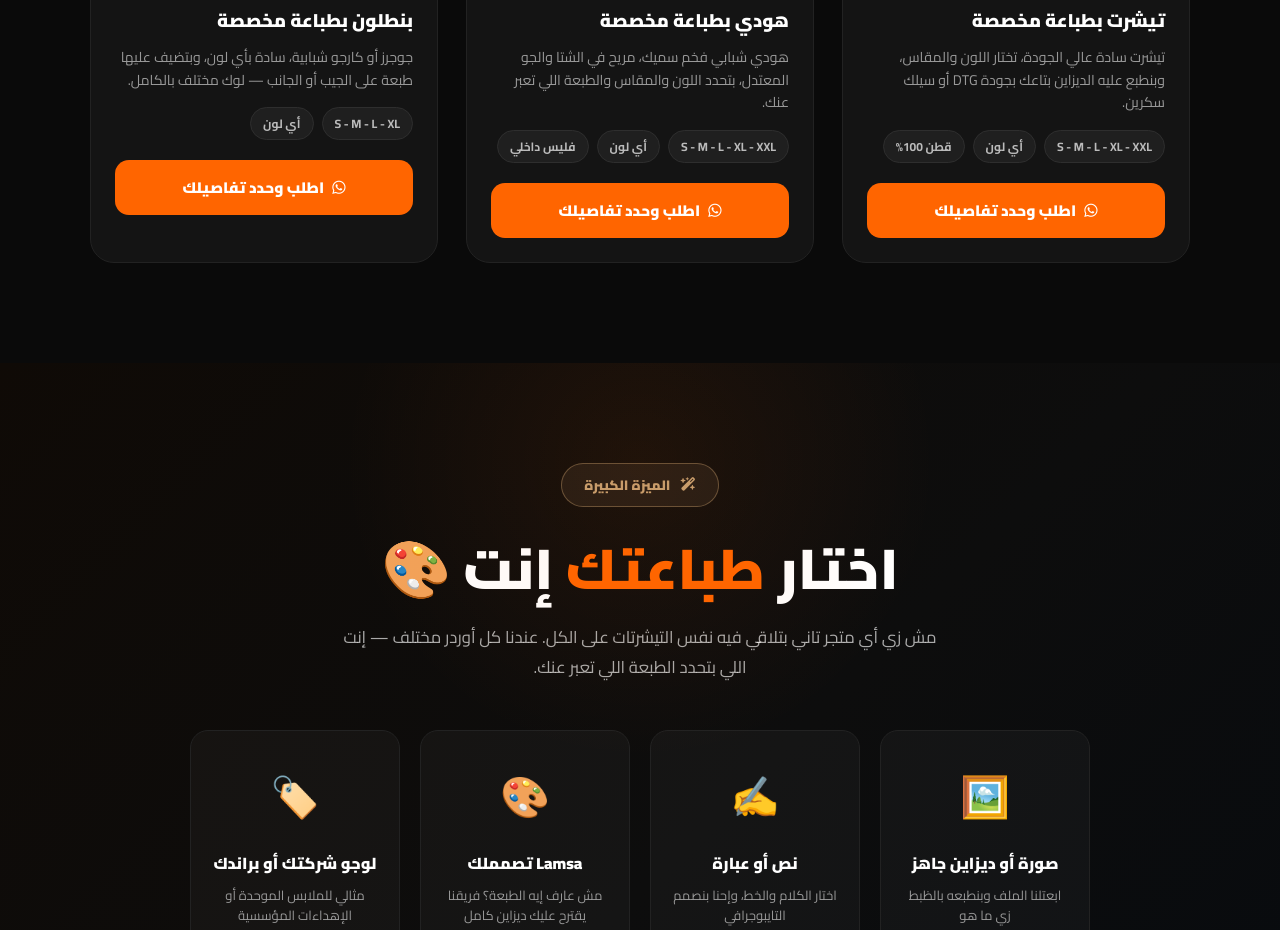
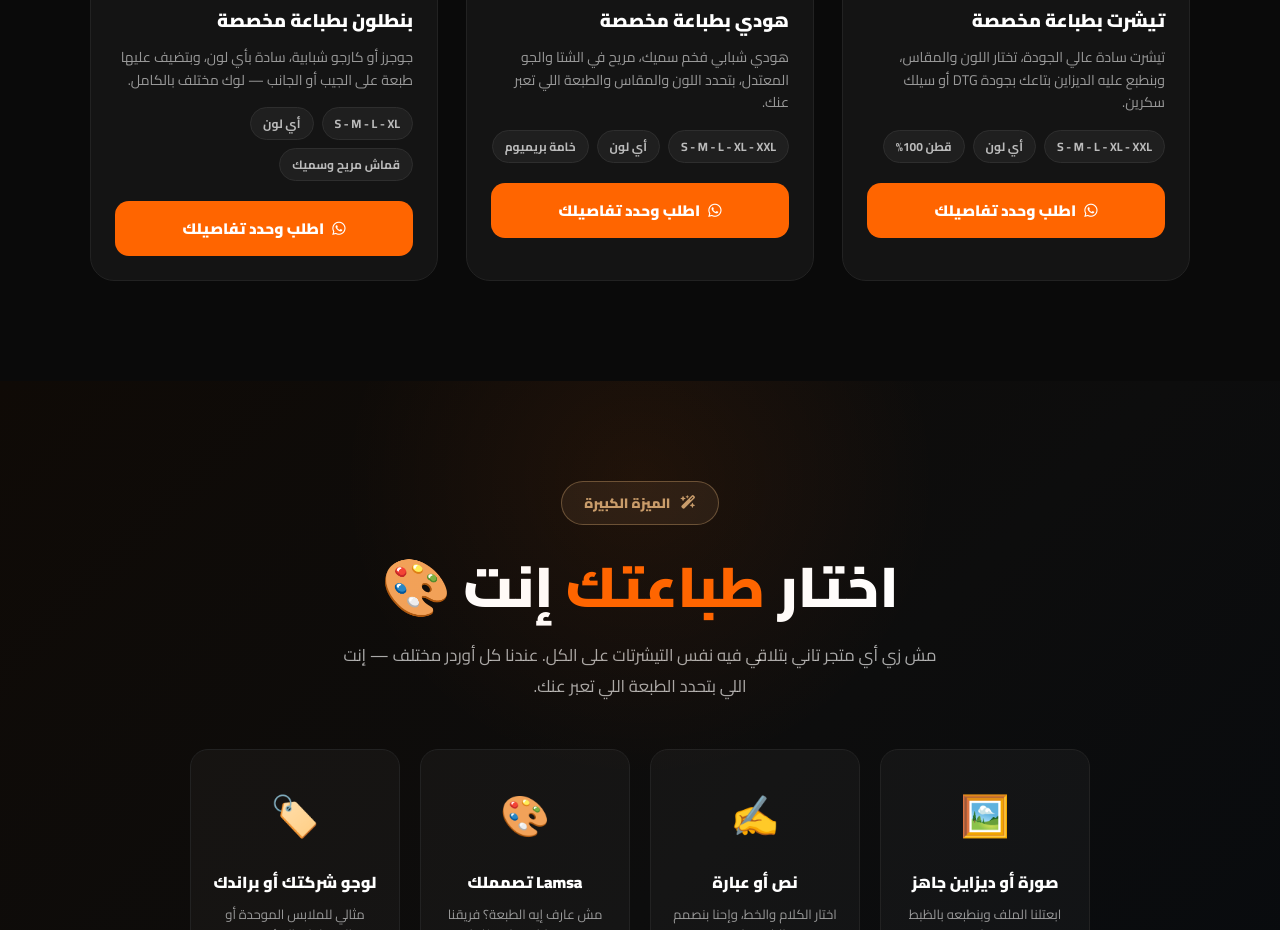
Before and after one commit to Lamsa3/Lamsa3.github.io, a plain HTML site: page drops.html in a window 1280 px wide. Shown: the part 2052-2982 px from the top of the page. Drawn offline with Linux system fonts and the light colour scheme.

Commit message:
Add files via upload

```diff
--- a/drops.html
+++ b/drops.html
@@ -863,7 +863,7 @@
           <div class="product-tags">
             <span class="product-tag">S - M - L - XL - XXL</span>
             <span class="product-tag">أي لون</span>
-            <span class="product-tag">فليس داخلي</span>
+            <span class="product-tag">خامة بريميوم</span>
           </div>
           <a href="#drops-order" class="product-order-btn">
             <i class="fa-brands fa-whatsapp"></i>
@@ -884,6 +884,7 @@
           <div class="product-tags">
             <span class="product-tag">S - M - L - XL</span>
             <span class="product-tag">أي لون</span>
+            <span class="product-tag">قماش مريح وسميك</span>
           </div>
           <a href="#drops-order" class="product-order-btn">
             <i class="fa-brands fa-whatsapp"></i>
```
